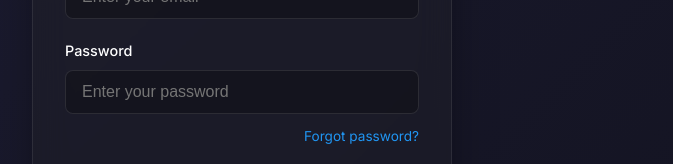
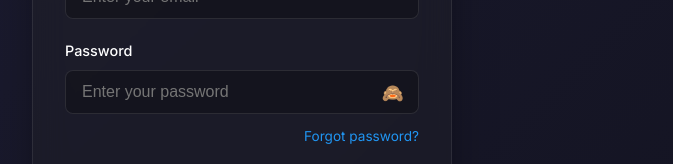
Before and after one commit to businesseswork8-lgtm/brp-store-ops, a Next.js app: page /login in a window 1280 px wide. Shown: the part 372-536 px from the top of the page, without its empty margins (398-1071 px from the left). Built offline with nearby package versions, Linux system fonts and the light colour scheme; no server answers.

Commit message:
fix(auth): add password visibility toggle (show/hide eye icon) and auto-confirm user emails

```diff
--- a/src/app/(auth)/login/page.tsx
+++ b/src/app/(auth)/login/page.tsx
@@ -12,6 +12,7 @@ export default function LoginPage() {
 
   const [email, setEmail] = useState('');
   const [password, setPassword] = useState('');
+  const [showPassword, setShowPassword] = useState(false);
   const [loading, setLoading] = useState(false);
   const [error, setError] = useState<string | null>(null);
 
@@ -93,16 +94,40 @@ export default function LoginPage() {
 
           <div className={styles.formGroup}>
             <label htmlFor="password" className={styles.label}>Password</label>
+            <div style={{ position: 'relative', display: 'flex', alignItems: 'center' }}>
               <input
                 id="password"
-              type="password"
+                type={showPassword ? 'text' : 'password'}
                 required
                 className={styles.input}
+                style={{ width: '100%', paddingRight: '2.5rem' }}
                 value={password}
                 onChange={(e) => setPassword(e.target.value)}
                 placeholder="Enter your password"
                 disabled={loading}
               />
+              <button
+                type="button"
+                onClick={() => setShowPassword(!showPassword)}
+                style={{
+                  position: 'absolute',
+                  right: '0.75rem',
+                  background: 'none',
+                  border: 'none',
+                  color: 'var(--text-secondary)',
+                  cursor: 'pointer',
+                  fontSize: '1.1rem',
+                  lineHeight: 1,
+                  padding: '0.2rem',
+                  display: 'flex',
+                  alignItems: 'center',
+                  justifyContent: 'center',
+                }}
+                title={showPassword ? 'Hide password' : 'Show password'}
+              >
+                {showPassword ? '👁️' : '🙈'}
+              </button>
+            </div>
           </div>
 
           <Link href="/reset-password" className={styles.forgotPassword}>
```
Also changed, not shown: src/app/(dashboard)/super-admin/users/page.tsx (+27 -2 lines), 1 other file (tests, documents, lock files or other folders). Lines whose indentation alone changed are shown as unchanged.
